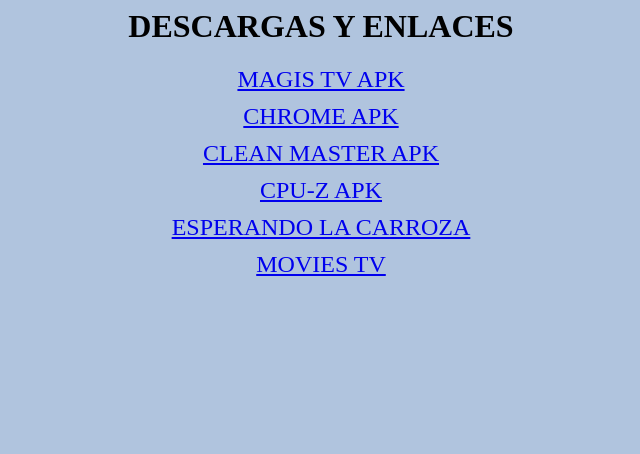
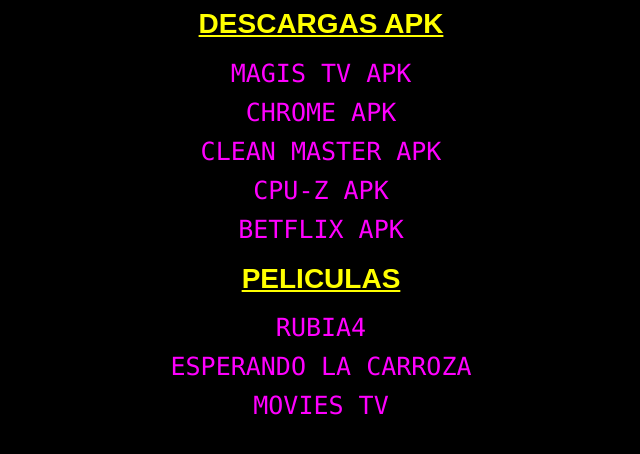
Before and after one commit to dj435/apk, a plain HTML site: page index.html in a window 1280 px wide. Shown: the whole page, without its empty margins (319-959 px from the left). Drawn offline with Linux system fonts and the light colour scheme.

Commit message:
Update index.html

```diff
--- a/index.html
+++ b/index.html
@@ -7,22 +7,35 @@
 <style>
 body {
 text-align: center;
-background-coloR: LightSteelBlue;
+background-coloR: black;
 }
 a {
 display: block;
 margin: 10px auto;
-font-size: 24px;
+font-size: 25px;
+color: magenta;
+text-decoration-line: none;
+font-family: "Lucida Console", "Courier New", monospace;
+}
+h1 {
+font-family: Arial, Helvetica, sans-serif;
+font-size: 28px;
+color: yellow;
+text-decoration-line: underline;
 }
 </style>
 </head>
 <body>
-<h1>DESCARGAS Y ENLACES</h1>
+<h1>DESCARGAS APK</h1>
 
 <a href="https://www.mediafire.com/file/diklovonyzvs2wx/magis-tv-video.apk/file">MAGIS TV APK</a>
 <a href="https://www.mediafire.com/file/ym3e3s3c4mlgbgk/Chrome-128.apk/file">CHROME APK</a>
 <a href="https://www.mediafire.com/file/ft2b17n1qxbsz3k/clean-master-9-4-9.apk/file">CLEAN MASTER APK</a>
 <a href="https://www.mediafire.com/file/u9jvl5iq69gtsxs/CPU-Z_1.43.apk/file">CPU-Z APK</a>
+<a href="https://www.mediafire.com/file/rvqza4ns6pibdky/Betflix-4.2.apk/file">BETFLIX APK</a>
+
+<h1>PELICULAS</h1>
+<a href="https://i.ibb.co/yBmVzLn/rubia4.jpg">RUBIA4</a>
 <a href="https://ok.ru/videoembed/5827301804754">ESPERANDO LA CARROZA</a>
 <a href="http://live.adultiptv.net/gangbang.m3u8">MOVIES TV</a>
 
```
